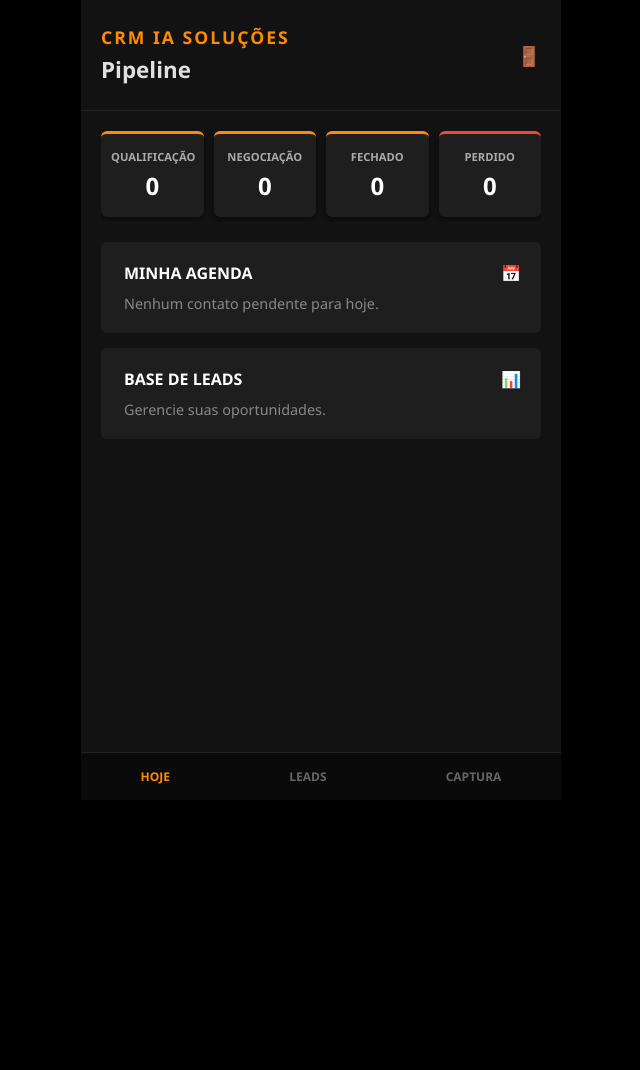
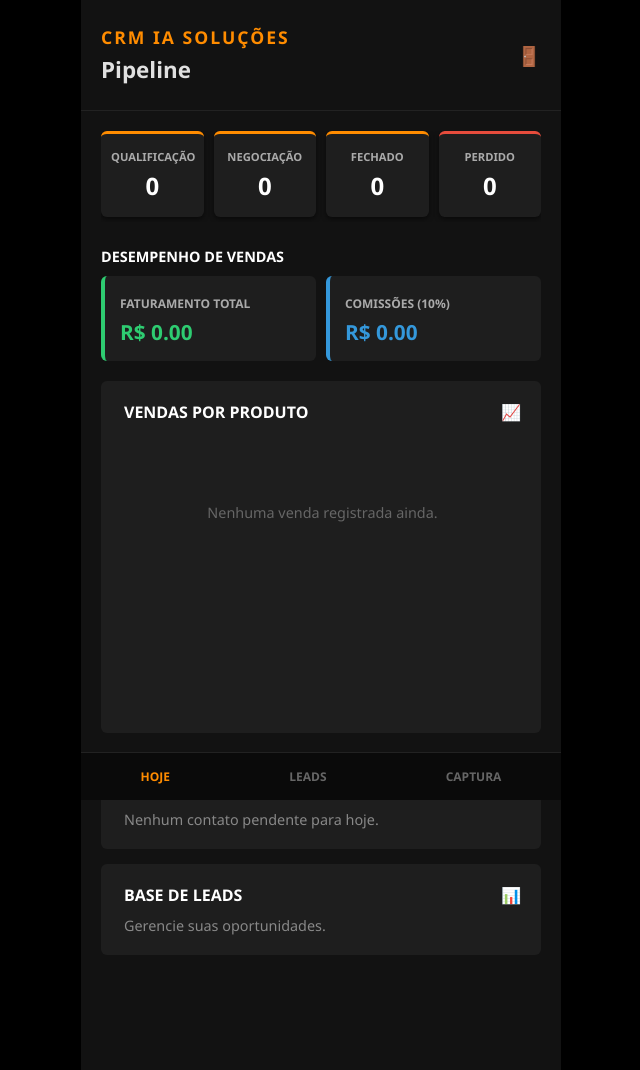
Before and after one commit to gmsilvasss-blip/crm_iasolucoes, a Flask app: page /home in a window 1280 px wide. Shown: the whole page, without its empty margins (319-959 px from the left). Before the commit the page ends 784 px from the top, so only its background shows below. Run offline with Flask 3, Linux system fonts and the light colour scheme; the visitor is signed in with stand-in values (Sample User, id 1); a database or web service that is not in the repository returns one stand-in record (values such as "Sample title"); some libraries are stand-ins or nearby versions.

Commit message:
Update home.html

```diff
--- a/templates/home.html
+++ b/templates/home.html
@@ -4,6 +4,8 @@
     <meta charset="UTF-8">
     <meta name="viewport" content="width=device-width, initial-scale=1.0">
     <title>Dashboard - CRM IA Soluções</title>
+    <!-- Adicionando Chart.js para o Gráfico -->
+    <script src="https://cdn.jsdelivr.net/npm/chart.js"></script>
     <style>
         body { font-family: 'Segoe UI', Tahoma, Geneva, Verdana, sans-serif; background-color: #000000; color: #e0e0e0; margin: 0; padding: 0; display: flex; justify-content: center; }
         .app-container { width: 100%; max-width: 480px; background-color: #121212; min-height: 100vh; position: relative; padding-bottom: 80px; box-sizing: border-box; }
@@ -14,10 +16,15 @@
 
         .content { padding: 20px; }
 
-        .pipeline-dashboard { display: flex; gap: 10px; margin-bottom: 20px; overflow-x: auto; padding-bottom: 5px; }
+        .pipeline-dashboard { display: flex; gap: 10px; margin-bottom: 25px; overflow-x: auto; padding-bottom: 5px; }
         .pipe-card { flex: 1; min-width: 80px; background-color: #1e1e1e; border-radius: 6px; padding: 15px 10px; text-align: center; border-top: 3px solid #ff8c00; box-shadow: 0 2px 5px rgba(0,0,0,0.5); }
         .pipe-card span { display: block; font-size: 0.70em; color: #aaa; text-transform: uppercase; margin-bottom: 5px; font-weight: bold;}
         .pipe-card strong { font-size: 1.5em; color: #fff; }
+
+        /* NOVAS CLASSES FASE 4 - FINANCEIRO */
+        .finance-dashboard { display: flex; gap: 10px; margin-bottom: 20px; }
+        .fin-card { flex: 1; background-color: #1e1e1e; border-radius: 6px; padding: 15px; border-left: 4px solid #2ecc71; }
+        .fin-card.comissao { border-left-color: #3498db; }
 
         .card { background-color: #1e1e1e; border-radius: 6px; padding: 20px; margin-bottom: 15px; cursor: pointer; border-left: 3px solid transparent; transition: all 0.2s ease; display: block; color: inherit; text-decoration: none; }
         .card:hover { border-left-color: #ff8c00; background-color: #252525; }
@@ -73,6 +80,7 @@
         </header>
 
         <div class="content">
+            <!-- Pipeline de Vendas Original -->
             <div class="pipeline-dashboard">
                 <div class="pipe-card"><span>Qualificação</span><strong>{{ pipeline.get('Qualificação', 0) }}</strong></div>
                 <div class="pipe-card"><span>Negociação</span><strong>{{ pipeline.get('Negociação', 0) }}</strong></div>
@@ -80,7 +88,28 @@
                 <div class="pipe-card" style="border-top-color: #e74c3c;"><span>Perdido</span><strong>{{ pipeline.get('Perdido', 0) }}</strong></div>
             </div>
 
-            <div class="card" onclick="abrirModalAgenda()">
+            <!-- INÍCIO FASE 4: RESUMO FINANCEIRO E GRÁFICOS -->
+            <h2 style="color: #fff; font-size: 0.9em; margin-bottom: 10px; text-transform: uppercase;">Desempenho de Vendas</h2>
+            <div class="finance-dashboard">
+                <div class="fin-card">
+                    <span style="color: #aaa; font-size: 0.75em; text-transform: uppercase; font-weight: bold;">Faturamento Total</span>
+                    <strong style="color: #2ecc71; font-size: 1.3em; display: block; margin-top: 5px;">R$ {{ "%.2f"|format(faturamento) }}</strong>
+                </div>
+                <div class="fin-card comissao">
+                    <span style="color: #aaa; font-size: 0.75em; text-transform: uppercase; font-weight: bold;">Comissões (10%)</span>
+                    <strong style="color: #3498db; font-size: 1.3em; display: block; margin-top: 5px;">R$ {{ "%.2f"|format(comissao) }}</strong>
+                </div>
+            </div>
+
+            <div class="card" style="cursor: default; padding-bottom: 30px;">
+                <div class="card-header"><span class="card-title">Vendas por Produto</span><span class="card-icon">📈</span></div>
+                <div style="position: relative; height: 200px; width: 100%;">
+                    <canvas id="graficoVendas"></canvas>
+                </div>
+            </div>
+            <!-- FIM FASE 4 -->
+
+            <div class="card" onclick="abrirModalAgenda()" style="margin-top: 25px;">
                 <div class="card-header"><span class="card-title">Minha Agenda</span><span class="card-icon">📅</span></div>
                 <p class="card-desc">
                     {% if compromisso %}<span class="destaque-laranja">Próximo:</span> {{ compromisso }}
@@ -119,7 +148,6 @@
 
                     <div class="form-group" id="group-lead">
                         <label>Selecionar Lead</label>
-                        <!-- NOVO: Campo de busca para filtrar a base de leads cheia -->
                         <input type="text" id="busca-lead" placeholder="🔍 Buscar por nome ou empresa..." onkeyup="filtrarLeads()" style="margin-bottom: 8px;">
 
                         <select name="titulo_compromisso" id="select-lead" required onchange="verificarNovoLead(this)">
@@ -171,7 +199,6 @@
                 <input type="hidden" name="evento_id" id="input-evento-id">
                 <input type="hidden" name="lead_id" id="input-lead-id">
 
-                <!-- NOVO: Status Obrigatório -->
                 <div class="form-group">
                     <label>Status do Lead (Obrigatório)</label>
                     <select name="novo_status_lead" id="input-status-lead" required>
@@ -183,22 +210,18 @@
                     </select>
                 </div>
 
-                <!-- INÍCIO: Seção dinâmica para Status Fechado (Oculta por padrão) -->
                 <div id="secao_produtos_fechamento" class="form-group" style="display: none; padding: 15px; border: 1px solid #2ecc71; border-radius: 4px; background-color: #1a251c; margin-top: 10px;">
                     <label style="color: #2ecc71; font-weight: bold;">✅ Parabéns pela venda! Informe os produtos:</label>
                     <select multiple name="produtos_comprados" id="produtos_comprados" style="height: 100px; margin-top: 10px;">
-                        <!-- Aqui usamos a variável 'produtos' assumindo que ela é injetada no render_template da Home também -->
                         {% for produto in produtos %}
                         <option value="{{ produto.id }}">{{ produto.nome }} - R$ {{ produto.preco }}</option>
                         {% endfor %}
                     </select>
                     <span style="font-size: 0.75em; color: #aaa; margin-top: 5px;">Segure CTRL (ou CMD) para selecionar múltiplos.</span>
                 </div>
-                <!-- FIM: Seção dinâmica para Status Fechado -->
 
                 <div class="form-group" style="margin-top: 15px;">
                     <label>Como foi? (Obrigatório)</label>
-                    <!-- A caixa agora vem sempre vazia, sem carregar a obs antiga -->
                     <textarea name="observacoes" id="input-observacoes" placeholder="Ex: Cliente achou caro, pediu para retornar..." required></textarea>
                 </div>
 
@@ -212,7 +235,39 @@
         </div>
     </div>
 
+    <!-- SCRIPTS FASE 4 E AGENDA -->
     <script>
+        // RENDERIZAÇÃO DO GRÁFICO CHART.JS
+        const ctx = document.getElementById('graficoVendas').getContext('2d');
+        const labelsGrafico = JSON.parse('{{ graf_labels | safe }}');
+        const dadosGrafico = JSON.parse('{{ graf_valores | safe }}');
+
+        if (labelsGrafico.length > 0) {
+            new Chart(ctx, {
+                type: 'doughnut',
+                data: {
+                    labels: labelsGrafico,
+                    datasets: [{
+                        data: dadosGrafico,
+                        backgroundColor: ['#ff8c00', '#2ecc71', '#3498db', '#9b59b6', '#f1c40f', '#e74c3c'],
+                        borderWidth: 0,
+                        hoverOffset: 5
+                    }]
+                },
+                options: {
+                    responsive: true,
+                    maintainAspectRatio: false,
+                    plugins: {
+                        legend: { position: 'right', labels: { color: '#e0e0e0', font: { size: 11 } } },
+                        tooltip: { callbacks: { label: function(context) { return ' R$ ' + context.parsed.toFixed(2); } } }
+                    }
+                }
+            });
+        } else {
+            document.getElementById('graficoVendas').parentElement.innerHTML = '<p style="color: #666; font-size: 0.9em; text-align: center; margin-top: 80px;">Nenhuma venda registrada ainda.</p>';
+        }
+
+        // SCRIPTS DA AGENDA (MANTIDOS E INTACTOS)
         const eventosBanco = JSON.parse('{{ eventos_json | safe if eventos_json else "[]" }}');
         let dataAtual = new Date(); let mesAtual = dataAtual.getMonth(); let anoAtual = dataAtual.getFullYear();
         const mesesNomes = ["Janeiro", "Fevereiro", "Março", "Abril", "Maio", "Junho", "Julho", "Agosto", "Setembro", "Outubro", "Novembro", "Dezembro"];
@@ -275,8 +330,8 @@
             document.getElementById('select-lead').setAttribute('required', 'true');
             document.getElementById('inputs-reagendamento').innerHTML = '';
             document.getElementById('btn-confirmar-agenda').innerText = 'Salvar Agendamento';
-            document.getElementById('busca-lead').value = ''; // Limpa a busca ao abrir
-            filtrarLeads(); // Reseta o filtro
+            document.getElementById('busca-lead').value = '';
+            filtrarLeads();
             document.getElementById('modalAgenda').style.display = 'flex';
             renderizarCalendario();
         }
@@ -319,27 +374,22 @@
             document.getElementById('input-lead-id').value = lead_id;
             document.getElementById('feedback-titulo').innerText = titulo;
 
-            // Alterado para sempre abrir com a caixa de texto vazia
             document.getElementById('input-observacoes').value = '';
-            document.getElementById('input-status-lead').value = ''; // Zera a seleção do status
+            document.getElementById('input-status-lead').value = '';
 
-            // NOVAS LINHAS: Oculta a área de produtos e remove obrigatoriedade ao reabrir modal
             document.getElementById('secao_produtos_fechamento').style.display = 'none';
             document.getElementById('produtos_comprados').removeAttribute('required');
         }
 
-        // NOVO: Função para filtrar os leads na hora do agendamento
         function filtrarLeads() {
             let input = document.getElementById('busca-lead').value.toLowerCase();
             let select = document.getElementById('select-lead');
             let options = select.getElementsByTagName('option');
 
             for (let i = 0; i < options.length; i++) {
-                // Deixa o placeholder e a opção de Novo Lead sempre visíveis
                 if (options[i].disabled || options[i].value === 'NOVO_LEAD') {
                     continue;
                 }
-
                 let textoOption = options[i].text.toLowerCase();
                 if (textoOption.includes(input)) {
                     options[i].style.display = "";
@@ -349,7 +399,6 @@
             }
         }
 
-        // NOVO: Monitora a mudança de status para exibir os produtos no fechamento
         document.getElementById('input-status-lead').addEventListener('change', function() {
             const secaoProdutos = document.getElementById('secao_produtos_fechamento');
             const selectProdutos = document.getElementById('produtos_comprados');
@@ -360,7 +409,7 @@
             } else {
                 secaoProdutos.style.display = 'none';
                 selectProdutos.removeAttribute('required');
-                selectProdutos.selectedIndex = -1; // Limpa as seleções anteriores
+                selectProdutos.selectedIndex = -1;
             }
         });
 
```
